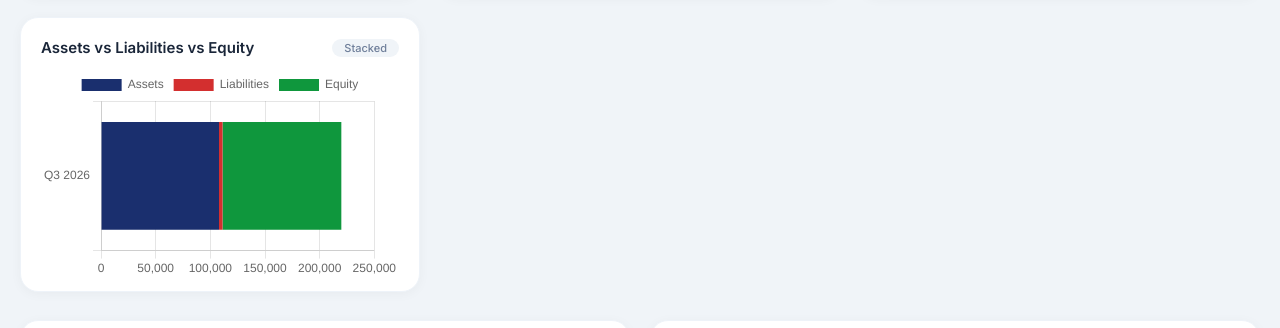
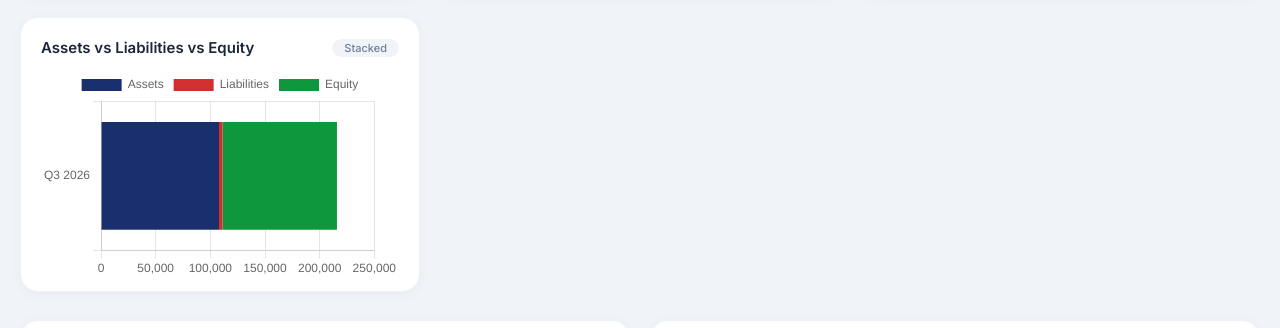
Before and after one commit to hasheem-tech/Technest, a plain HTML site: page index.html in a window 1280 px wide. Shown: the part 1947-2275 px from the top of the page. Drawn offline with nearby package versions, Linux system fonts and the light colour scheme.

Commit message:
Update index.html

```diff
--- a/index.html
+++ b/index.html
@@ -881,7 +881,7 @@
                 netIncome: safeNumber(bsData.equity.netIncome),
                 totalEquity: 0
             };
-            equity.totalEquity = equity.contribution + equity.draw + equity.netIncome;
+            equity.totalEquity = 104666.01;
 
             const currentRatio = liab.totalCurrent ? (assets.totalCurrent / liab.totalCurrent) : 0;
             const quickRatio = liab.totalCurrent ? ((assets.cash + assets.ar + assets.allowance) / liab.totalCurrent) : 0;
```
